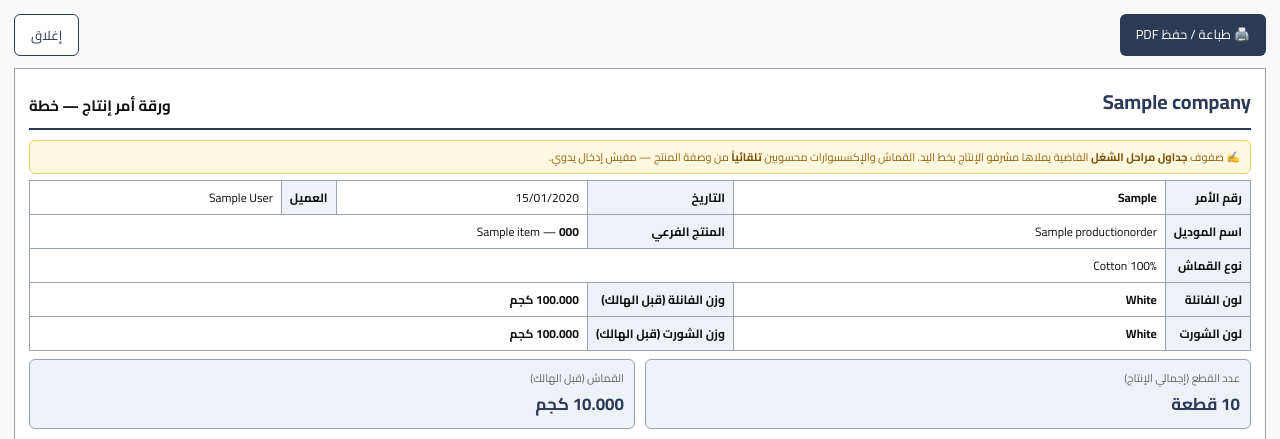
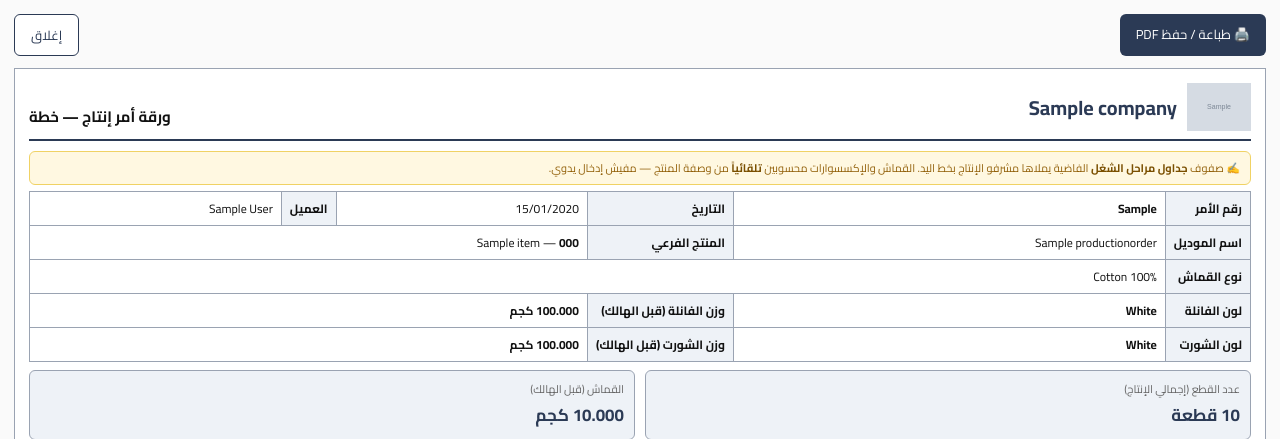
Before and after one commit to Ismaelm89/Roma-ERP, a Django app: page /manufacturing/production/1/print/ in a window 1280 px wide. Shown: the top 439 px of the page. Run offline with Django 5.2, Linux system fonts and the light colour scheme; a user stored in the database is signed in; data comes from the database, SQL or seed files in the repository; tables that the repository leaves empty hold one stand-in row (values such as "Sample post"); grey boxes marked "Sample" are stand-in pictures.

Commit message:
feat(manufacturing): add Roma logo to production order print sheet
Logo now shows beside the company name in the print header (like invoices/
statements), with print/compact size caps to keep the one-page fit.

Co-Authored-By: Claude Opus 4.8 (1M context) <noreply@anthropic.com>

```diff
--- a/templates/manufacturing/production_order_print.html
+++ b/templates/manufacturing/production_order_print.html
@@ -23,6 +23,7 @@ body {
 .head { display:flex; justify-content:space-between; align-items:flex-end;
         border-bottom:2px solid var(--brand); padding-bottom:8px; margin-bottom:10px; }
 .head .company { font-size:20px; font-weight:700; color:var(--brand); }
+.head .logo { max-height:48px; max-width:140px; object-fit:contain; }
 .head .doc { font-size:15px; font-weight:700; }
 h2 { font-size:13px; color:var(--brand); margin:14px 0 4px; }
 table { width:100%; border-collapse:collapse; }
@@ -101,6 +102,7 @@ table.stg tfoot th { border-top:2px solid var(--ink); background:#f6f8fb; }
     .sheet { border:none; padding:0; }
     .head { padding-bottom:4px; margin-bottom:5px; }
     .head .company { font-size:15px; }
+    .head .logo { max-height:34px; max-width:110px; }
     .head .doc { font-size:12px; }
     h2 { margin:5px 0 2px; font-size:10.5px; }
     .kpis { margin:4px 0 2px; gap:8px; }
@@ -143,7 +145,10 @@ table.stg tfoot th { border-top:2px solid var(--ink); background:#f6f8fb; }
 <div class="sheet">
 
     <div class="head">
-        <div class="company">{{ company.name_ar|default:"روما للملابس" }}</div>
+        <div style="display:flex;align-items:center;gap:10px;">
+            {% if company.logo %}<img src="{{ company.logo.url }}" class="logo" alt="logo">{% endif %}
+            <div class="company">{{ company.name_ar|default:"روما للملابس" }}</div>
+        </div>
         <div class="doc">ورقة أمر إنتاج {% if plan_stage %}— خطة{% endif %}</div>
     </div>
 
```
